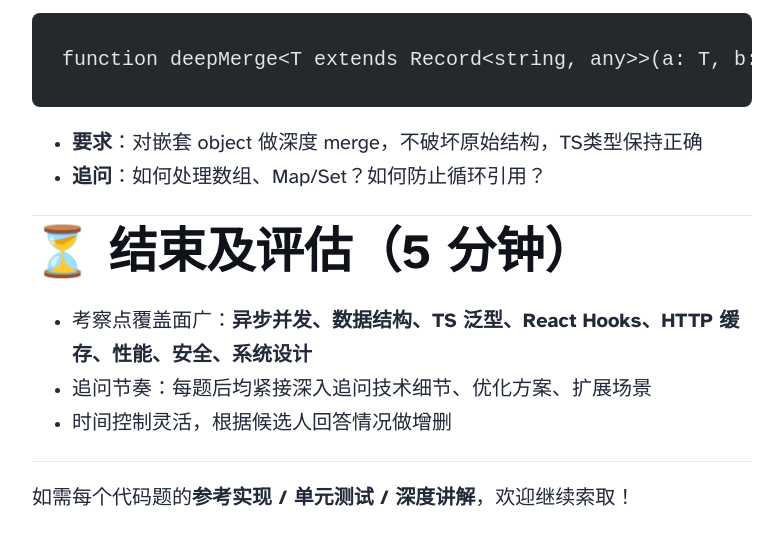
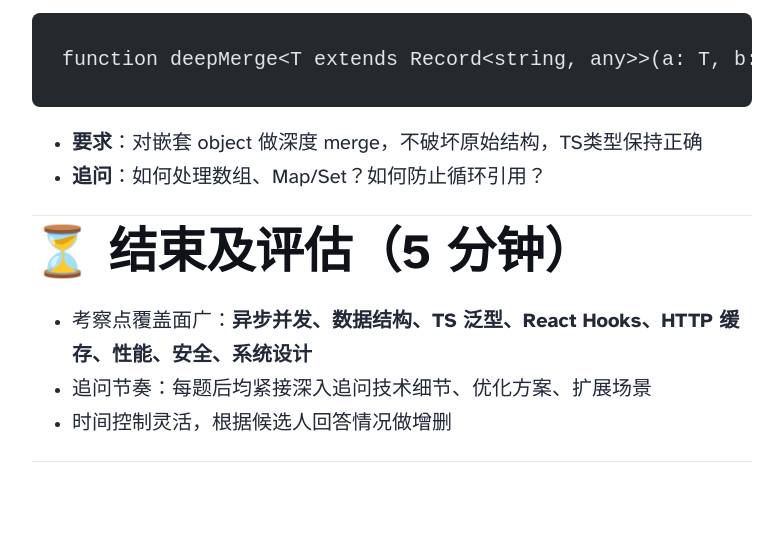
Before and after one commit to liuyingbin1922/web-meeting-exams, an Astro site: page /blog/first-post in a window 1280 px wide. Shown: the part 5782-6331 px from the top of the page, without its empty margins (248-1031 px from the left). Built offline with nearby package versions, Linux system fonts and the light colour scheme; Astro itself is replaced by a stand-in of ours; code samples lack their colours.

Commit message:
feat: 优化代码

```diff
--- a/src/content/blog/first-post.md
+++ b/src/content/blog/first-post.md
@@ -152,5 +152,3 @@ function deepMerge<T extends Record<string, any>>(a: T, b: Partial<T>): T
 * 时间控制灵活，根据候选人回答情况做增删
 
 ---
-
-如需每个代码题的**参考实现 / 单元测试 / 深度讲解**，欢迎继续索取！
```
